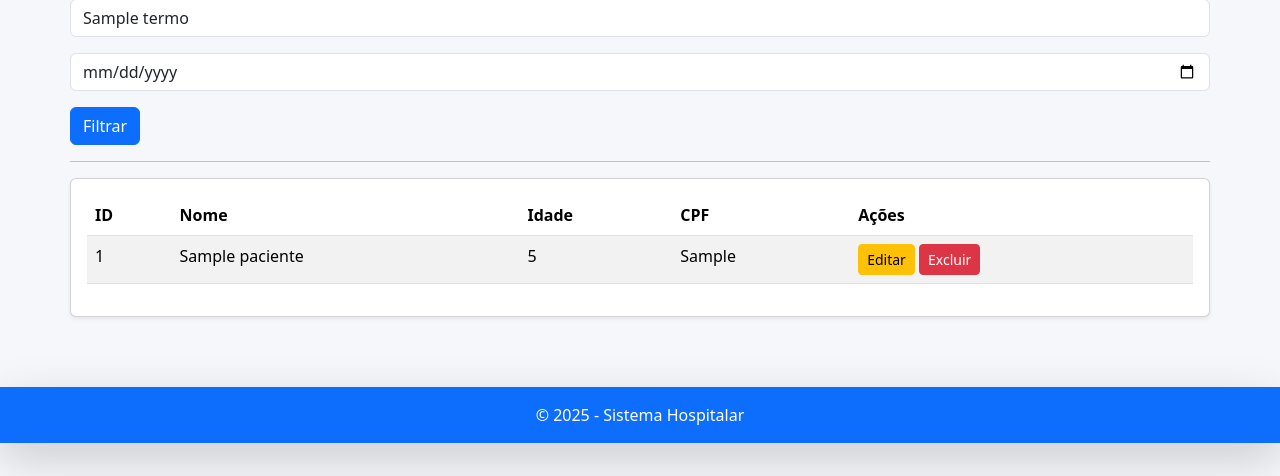
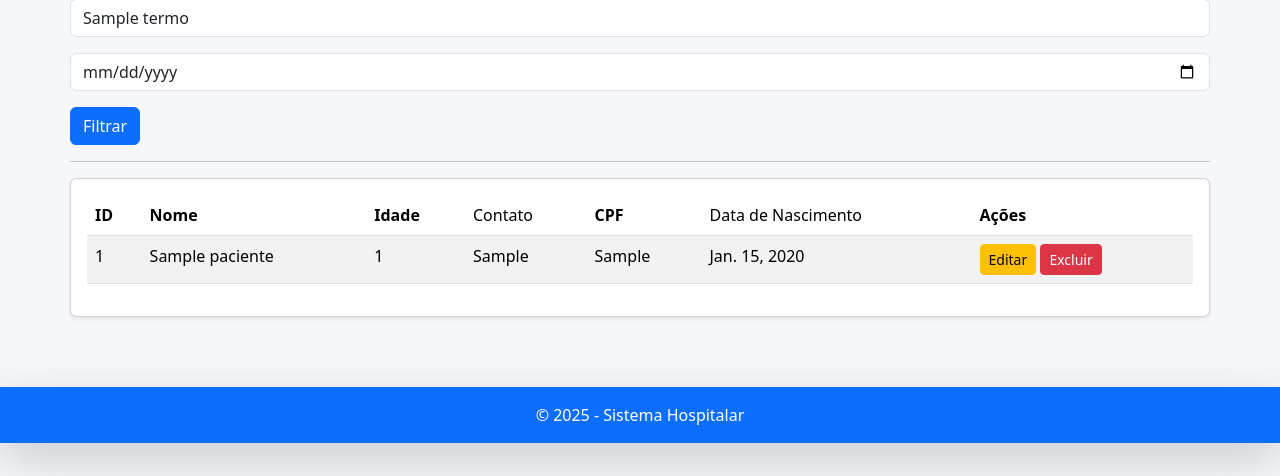
Before and after one commit to CaioAmorim-dev/django-hospital-crud, a Django app: template hospital/templates/paciente/home_paciente.html in a window 1280 px wide. Shown: the part 233-709 px from the top of the page. Run offline with Django 5.2, Linux system fonts and the light colour scheme; tables that the repository leaves empty hold one stand-in row (values such as "Sample post"); the template is opened without the code that fills it: values that come from a table or form of the project are taken from there, most other values are stand-ins (such as "Sample title", 1, 10 or a date in 2020).

Commit message:
fix: consertando toda a página de home_paciente para listar e criar os pacientes

```diff
--- a/hospital/forms.py
+++ b/hospital/forms.py
@@ -12,8 +12,9 @@ class PacienteForm(forms.ModelForm):
         fields = ["nome", "contato", "cpf", "data_nascimento"]
         widgets = {
             'nome': forms.TextInput(attrs={'class': 'form-control', 'placeholder': 'Digite o nome do paciente'}),
-            'contato': forms.TextInput(attrs={'class': 'form-control', 'placeholder': 'Telefone ou e-mail'}),
-            'cpf': forms.TextInput(attrs={'class': 'form-control', 'placeholder': 'Digite o CPF do paciente'}),
+            'idade': forms.NumberInput(attrs={'class': 'form-control', 'placeholder': 'Digite a idade do paciente'}),
+            'contato': forms.NumberInput(attrs={'class': 'form-control', 'placeholder': 'Telefone ou e-mail'}),
+            'cpf': forms.NumberInput(attrs={'class': 'form-control', 'placeholder': 'Digite o CPF do paciente'}),
             'data_nascimento': forms.DateInput(attrs={'type': 'date', 'class': 'form-control', 'placeholder': 'Data de nascimento'}),
         }
 
--- a/hospital/models.py
+++ b/hospital/models.py
@@ -1,28 +1,33 @@
 from django.db import models
 from django.core.exceptions import ValidationError
 from django.utils import timezone
-from datetime import date
+from datetime import datetime, date
 
 class Paciente(models.Model):
     nome = models.CharField(max_length=100)
+    idade = models.IntegerField(default=0)
+    cpf = models.CharField(max_length=11, unique=True)
     contato = models.CharField(max_length=15)
-    cpf = models.CharField(max_length=11, default="00000000000")
-    data_nascimento = models.DateField(null=True, blank=True)
+    data_nascimento = models.DateField(null=False, blank=False)
 
     def __str__(self):
         return self.nome
 
-    @property
-    def idade(self):
-        """Calcula a idade do paciente com base na data de nascimento."""
+    def save(self, *args, **kwargs):
+        # Se vier string, converte para date
+        if isinstance(self.data_nascimento, str):
+            self.data_nascimento = datetime.strptime(
+                self.data_nascimento, "%Y-%m-%d"
+            ).date()
 
-        if self.data_nascimento:
-            today = date.today()
-            idade = today.year - self.data_nascimento.year
-            if today.month < self.data_nascimento.month or (today.month == self.data_nascimento.month and today.day < self.data_nascimento.day):
-                idade -= 1
-            return idade
-        return None  # Retorna None se a data de nascimento não estiver definida
+        # Calcula idade
+        hoje = date.today()
+        self.idade = hoje.year - self.data_nascimento.year - (
+            (hoje.month, hoje.day) < (self.data_nascimento.month, self.data_nascimento.day)
+        )
+
+        super().save(*args, **kwargs)
+
 
 class Medico(models.Model):
     ESPECIALIDADE_CHOICES = [
@@ -30,18 +35,19 @@ class Medico(models.Model):
         ('cardiologia', 'Cardiologia'),
         ('dermatologia', 'Dermatologia'),
     ]
+
     nome = models.CharField(max_length=100)
     especialidade = models.CharField(
         max_length=255,
         choices=ESPECIALIDADE_CHOICES,
         default='Clínico Geral'
     )
-
     crm = models.CharField(max_length=20, unique=True)
     cpf = models.CharField(max_length=11, default="00000000000")
 
     def __str__(self):
         return self.nome
+
 
 class Consulta(models.Model):
     STATUS_CHOICES = [
@@ -59,6 +65,5 @@ class Consulta(models.Model):
         return f"{self.paciente.nome} - {self.medico.nome} ({self.get_situacao_display()})"
 
     def clean(self):
-        # Verifica se a data da consulta é no passado
         if self.data and self.data < timezone.now():
             raise ValidationError("A data da consulta não pode ser no passado.")
--- a/hospital/templates/paciente/home_paciente.html
+++ b/hospital/templates/paciente/home_paciente.html
@@ -38,7 +38,9 @@
                     <th>ID</th>
                     <th>Nome</th>
                     <th>Idade</th>
+                    <td>Contato</td>
                     <th>CPF</th>
+                    <td>Data de Nascimento</td>
                     <th>Ações</th>
                 </tr>
             </thead>
@@ -48,7 +50,9 @@
                         <td>{{ paciente.id }}</td>
                         <td>{{ paciente.nome }}</td>
                         <td>{{ paciente.idade }}</td>
+                        <td>{{ paciente.contato}}</td>
                         <td>{{ paciente.cpf }}</td>
+                        <td>{{ paciente.data_nascimento}}</td>
                         <td>
                             <a href="{% url 'editar_paciente' paciente.id %}" class="btn btn-warning btn-sm">Editar</a>
                             <a href="{% url 'excluir_paciente' paciente.id %}" class="btn btn-danger btn-sm">Excluir</a>
@@ -86,8 +90,8 @@
                     </div>
 
                     <div class="mb-3">
-                        <label class="form-label">Idade</label>
-                        <input type="number" name="idade" class="form-control" required>
+                        <label class="form-label">Contato:</label>
+                        <input type="number" name="contato" class="form-control" required>
                     </div>
 
                     <div class="mb-3">
@@ -97,7 +101,7 @@
 
                      <div class="mb-3">
                         <label class="form-label">Data de Nascimento:</label>
-                        <input type="date" name="data_de_nascimento" class="form-control" required>
+                        <input type="date" name="data_nascimento" class="form-control" required>
                     </div>
 
                 </div>
```
Also changed, not shown: hospital/views.py (+15 -7 lines), hospital/migrations/0001_initial.py, hospital/migrations/0002_medico_cpf_paciente_cpf_alter_consulta_data_and_more.py (deleted), hospital/migrations/0003_paciente_data_nascimento.py (deleted), hospital/migrations/0004_remove_medico_numero_remove_paciente_idade_and_more.py (deleted).
